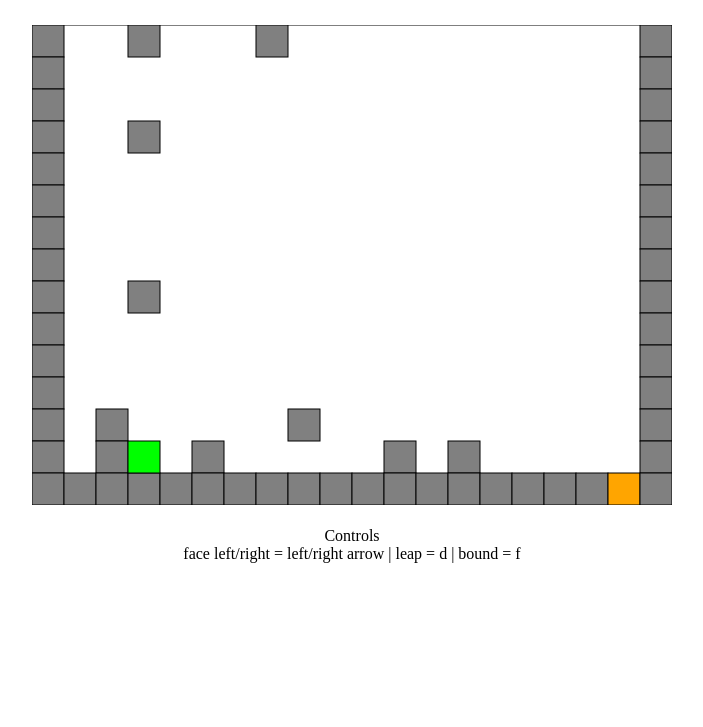
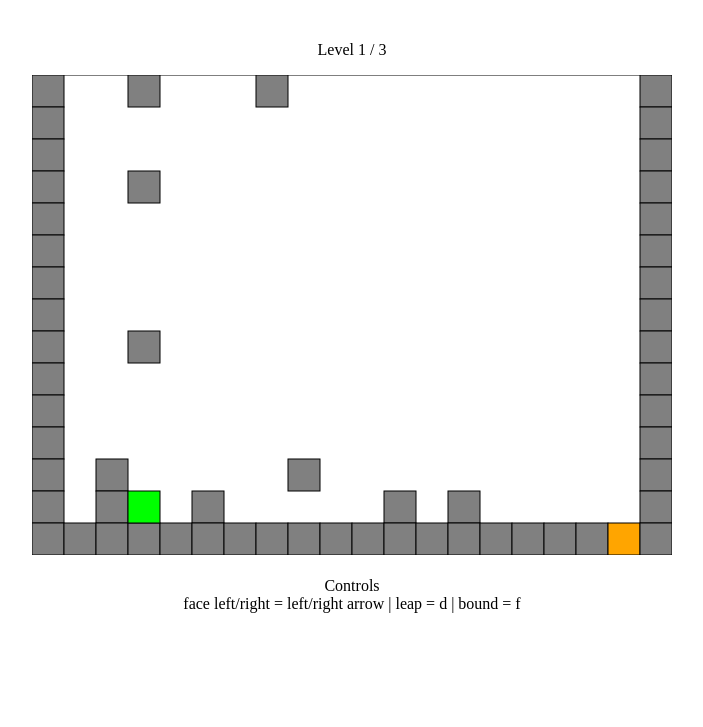
Before and after one commit to donnyward/leaps-and-bounds-the-game, a plain HTML site: page index.html in a window 1280 px wide. Shown: the part 73-800 px from the top of the page, without its empty margins (288-991 px from the left). Drawn offline with Linux system fonts and the light colour scheme.

Commit message:
Add level indicator in the html page

```diff
--- a/index.html
+++ b/index.html
@@ -7,6 +7,7 @@
 <body>
 <center><h1>Leaps and Bounds: The Game</h1></center>
 <br>
+<center><p id="levelHeader">Level</p></center>
 <center><canvas id="screen" width="640" height="480">
     This text is displayed if your browser does not support HTML5 Canvas.
 </canvas></center>
--- a/main.js
+++ b/main.js
@@ -64,6 +64,7 @@ function setLevel(newLevel) {
     //remove player start so we don't run into a phantom block there
     blocks[player.y][player.x] = 0;
     goal = getGoalPos(blocks);
+    document.getElementById("levelHeader").innerHTML = 'Level ' + (newLevel + 1) + ' / ' + levels.length;
 }
 
 function findLastPos(level, val) {
```
